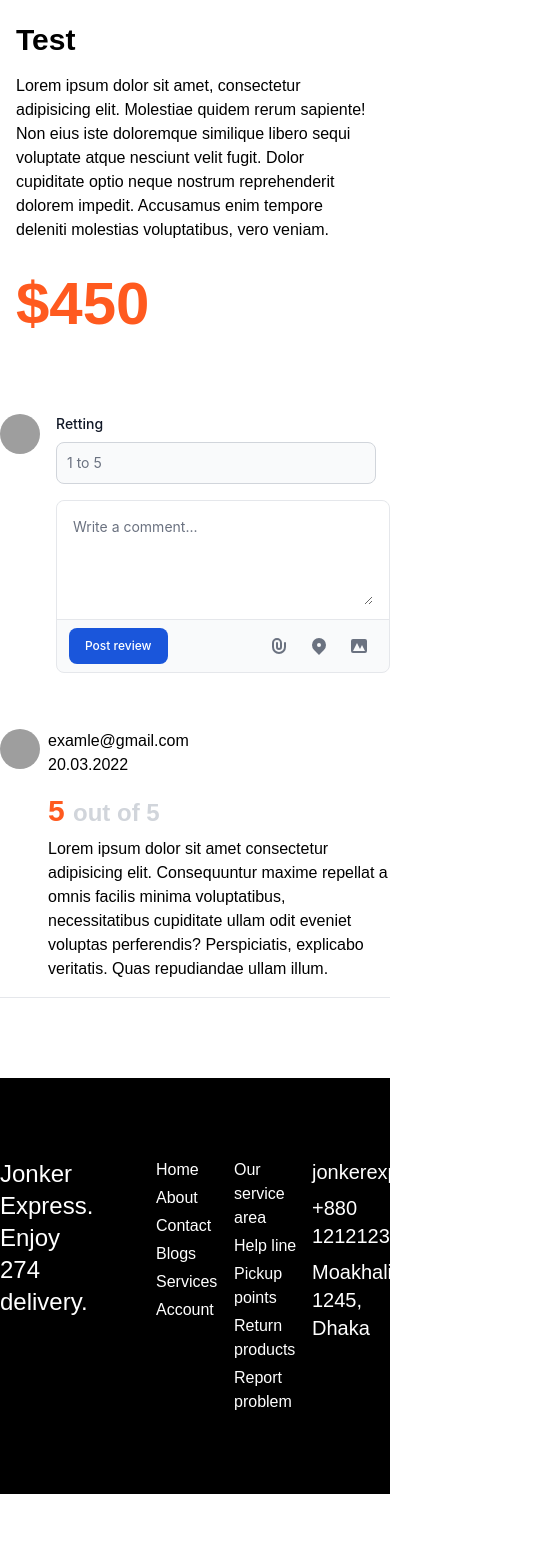
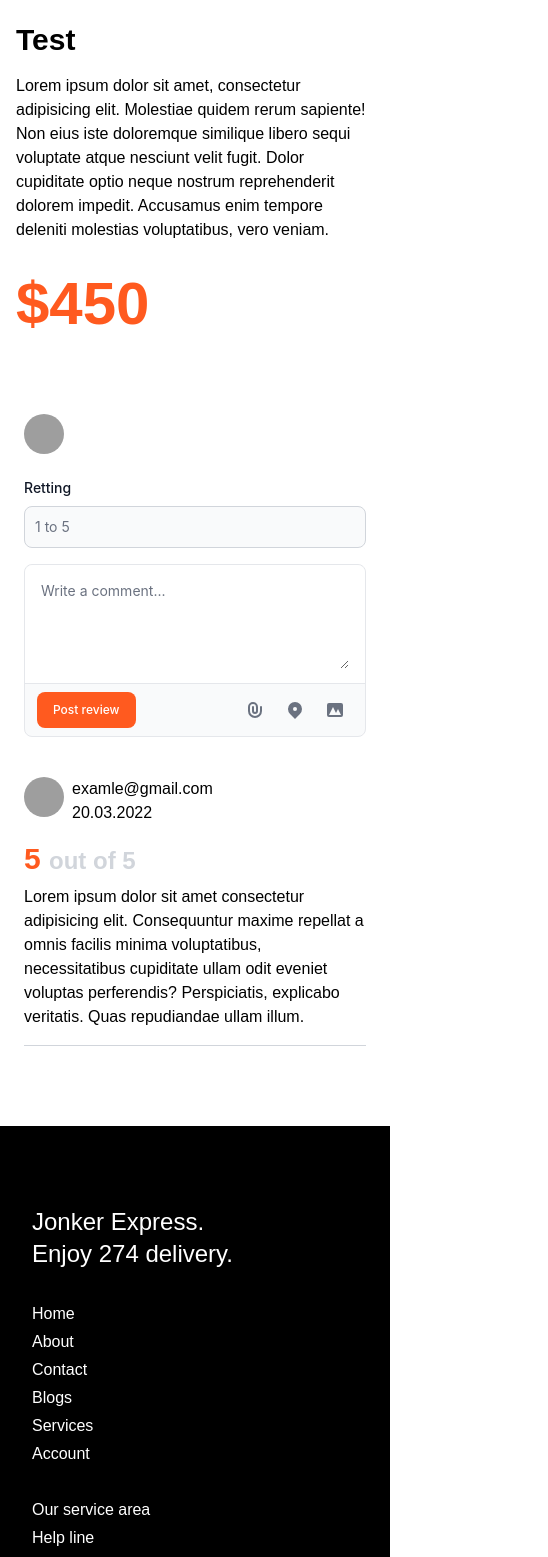
Before and after one commit to rejwan-ahamed/delivery-website-react-assignment-11-, a React (Create React App) app: page /service in a window 390 px wide. Shown: the part 432-1989 px from the top of the page, 548 px wide, since content can reach past the window. Before the commit the page ends 1926 px from the top, so only its background shows below. Built offline with nearby package versions, Linux system fonts and the light colour scheme; grey boxes are pictures that could not be loaded; a web font is replaced by a local one.

Commit message:
responsiveness added

```diff
--- a/src/Components/Card.js
+++ b/src/Components/Card.js
@@ -5,7 +5,7 @@ import { Link } from "react-router-dom";
 const Card = () => {
   return (
     <div>
-      <div class=" bg-white rounded-lg border w-[20rem] h-[33rem]">
+      <div class=" bg-white rounded-lg border w-full h-full sm:w-[20rem] sm:h-[33rem] lg:w-[18rem] lg:h-[33rem] xl:w-[20rem] xl:h-[33rem]">
         <Link href="#">
           <img
             class="rounded-t-lg w-full"
--- a/src/Components/Cards.js
+++ b/src/Components/Cards.js
@@ -8,7 +8,7 @@ const Cards = () => {
       <h1 className="font-general font-[600] text-4xl text-center mt-24">
         Our services.
       </h1>
-      <div className="grid grid-cols-3 gap-6 mt-10 mb-10 px-24">
+      <div className="flex flex-col gap-4 px-6 sm:grid sm:grid-cols-3 sm:gap-6 mt-10 mb-10 lg:px-0 xl:px-24">
         <Card></Card>
         <Card></Card>
         <Card></Card>
--- a/src/Components/Footer.js
+++ b/src/Components/Footer.js
@@ -4,9 +4,9 @@ import { Link } from "react-router-dom";
 const Footer = () => {
   return (
     <div>
-      <div className="main-footer-section font-general bg-black w-full grid grid-cols-5 text-white md:px-20 lg:px-40 py-20">
-        <h1 className="col-span-2 text-2xl font-[500] w-[60%]">Jonker Express.<br></br>Enjoy 274 delivery.</h1>
-        <div className="links flex flex-col gap-1 font-[500]">
+      <div className="main-footer-section font-general bg-black w-full block p-8 grid-cols-5 text-white md:px-20 sm:grid lg:px-20 xl:px-40  py-20 lg:grid-col-6 xl:grid-cols-5">
+        <h1 className="col-span-2 text-2xl font-[500] w-[100%] mb-8 sm:mb-0 sm:w-[60%] lg:col-span-1 xl:col-span-2">Jonker Express.<br></br>Enjoy 274 delivery.</h1>
+        <div className="links flex flex-col gap-1 font-[500] mb-8 sm:mb-0 sm:w-[60%]">
           <Link>Home</Link>
           <Link>About</Link>
           <Link>Contact</Link>
@@ -14,14 +14,14 @@ const Footer = () => {
           <Link>Services</Link>
           <Link>Account</Link>
         </div>
-        <div className="links flex flex-col gap-1 font-[500]">
+        <div className="links flex flex-col gap-1 font-[500] mb-8 sm:mb-0 sm:w-[60%]">
           <Link>Our service area</Link>
           <Link>Help line</Link>
           <Link>Pickup points</Link>
           <Link>Return products</Link>
           <Link>Report problem</Link>
         </div>
-        <div className="contacts font-[500] flex flex-col gap-2 text-xl">
+        <div className="contacts font-[500] flex flex-col gap-2 text-xl lg:col-span-2 xl:col-span-1">
           <h1>jonkerexpress@gmail.com</h1>
           <p>+880 12121231231</p>
           <p>Moakhali-1245, Dhaka</p>
--- a/src/Components/Header.js
+++ b/src/Components/Header.js
@@ -6,7 +6,7 @@ const Header = () => {
   return (
     <div>
       <div className="main-nav-section border-b">
-        <Navbar fluid={true} rounded={true} className="md:mx-20 lg:mx-40">
+        <Navbar fluid={true} rounded={true} className="md:mx-20 lg:mx-20 xl:mx-40">
           <Navbar.Brand href="/">
             <img
               src="/assets/images/logo.svg"
@@ -19,7 +19,7 @@ const Header = () => {
           </Navbar.Brand>
           <Navbar.Toggle />
           <Navbar.Collapse className="font-general font-[500] lg:pr-6">
-            <div className="main-collapse block lg:flex items-center justify-center gap-4">
+            <div className="main-collapse flex flex-col lg:flex-row lg:flex items-center justify-center gap-4">
               <Link to="/">Home</Link>
               <Link to="/services">Services</Link>
               <Link to="/blog">Blogs</Link>
--- a/src/Components/Home.js
+++ b/src/Components/Home.js
@@ -8,7 +8,7 @@ const Home = () => {
   UseTitle('Welcome to jonker express')
   return (
     <div>
-      <div className="main-home-section md:px-20 lg:px-40">
+      <div className="main-home-section md:px-20 lg:px-20 xl:px-40">
         <Hero></Hero>
         <Cards></Cards>
         <Bottom></Bottom>
--- a/src/Components/Myreviews.js
+++ b/src/Components/Myreviews.js
@@ -6,7 +6,7 @@ const Myreviews = () => {
   UseTitle('Your Review')
   return (
     <div>
-      <div className="user-all-reviews lg:20 xl:px-40 py-20">
+      <div className="user-all-reviews lg:px-20 xl:px-40 py-20">
         <div class="overflow-x-auto relative border sm:rounded-lg">
           <table class="w-full text-sm text-left text-gray-500 font-general">
             <thead class="text-xs text-gray-700 uppercase bg-gray-50">
--- a/src/Components/Service.js
+++ b/src/Components/Service.js
@@ -1,7 +1,7 @@
 import React from "react";
 import UseTitle from "./Title";
 const Service = () => {
-  UseTitle('Service')
+  UseTitle("Service");
   window.scroll(0, 0);
   return (
     <div>
@@ -31,18 +31,29 @@ const Service = () => {
         </div>
       </div>
       {/* comment section start here */}
-      <div className="main-comment-area lg:px-20 xl:px-40">
-        <div className="upper-part-comment-section flex gap-4">
+      <div className="main-comment-area px-6 lg:px-20 xl:px-40">
+        <div className="upper-part-comment-section block sm:flex gap-4">
           <img
             class="w-10 h-10 rounded-full"
             src="https://images.unsplash.com/photo-1438761681033-6461ffad8d80?ixlib=rb-4.0.3&ixid=MnwxMjA3fDB8MHxwaG90by1wYWdlfHx8fGVufDB8fHx8&auto=format&fit=crop&w=1170&q=80"
             alt="Rounded avatar"
           />
           <form className="w-full">
-          <div>
-            <label for="first_name" class="block mb-2 text-sm font-medium text-gray-900 dark:text-gray-300">Retting</label>
-            <input type="number" id="first_name" class="bg-gray-50 border border-gray-300 text-gray-900 text-sm rounded-lg focus:ring-blue-500 focus:border-blue-500 block p-2.5 mb-4 w-[20rem]" placeholder="1 to 5" required/>
-        </div>
+            <div>
+              <label
+                for="first_name"
+                class="mt-6 sm:mt-0 block mb-2 text-sm font-medium text-gray-900 dark:text-gray-300"
+              >
+                Retting
+              </label>
+              <input
+                type="number"
+                id="first_name"
+                class="bg-gray-50 border border-gray-300 text-gray-900 text-sm rounded-lg focus:ring-orange-500 focus:border-orange-500 block p-2.5 mb-4 w-full sm:w-[20rem]"
+                placeholder="1 to 5"
+                required
+              />
+            </div>
             <div className="mb-4 w-full bg-gray-50 rounded-lg border border-gray-200 dark:bg-gray-700 dark:border-gray-600">
               <div className="py-2 px-4 bg-white rounded-t-lg dark:bg-gray-800">
                 <label for="comment" className="sr-only">
@@ -59,7 +70,7 @@ const Service = () => {
               <div className="flex justify-between items-center py-2 px-3 border-t dark:border-gray-600">
                 <button
                   type="submit"
-                  className="inline-flex items-center py-2.5 px-4 text-xs font-medium text-center text-white bg-blue-700 rounded-lg focus:ring-4 focus:ring-blue-200 dark:focus:ring-blue-900 hover:bg-blue-800"
+                  className="inline-flex items-center py-2.5 px-4 text-xs font-medium text-center text-white bg-orange-500 rounded-lg focus:ring-4 focus:ring-orange-200 dark:focus:ring-orange-900 hover:bg-orange-800"
                 >
                   Post review
                 </button>
@@ -129,7 +140,7 @@ const Service = () => {
 
         {/* all reviews sections here */}
         <div className="all-reviews mb-20 mt-10">
-          <div className="main-review border-b">
+          <div className="main-review border-b border-gray-300">
             {/* user details */}
             <div className="user-details mb-4">
               <div className="main-details flex items-start gap-2">
@@ -143,8 +154,10 @@ const Service = () => {
                   <p>20.03.2022</p>
                 </div>
               </div>
-              <div className="main-review pl-12 font-general font-[500] mt-2">
-                <h1 className="font-general text-3xl font-[600] py-2 text-orange-500">5 <span className="text-gray-300 text-2xl">out of 5</span> </h1>
+              <div className="main-review sm:pl-12 font-general font-[500] mt-2">
+                <h1 className="font-general text-3xl font-[600] py-2 text-orange-500">
+                  5 <span className="text-gray-300 text-2xl">out of 5</span>{" "}
+                </h1>
                 <p>
                   Lorem ipsum dolor sit amet consectetur adipisicing elit.
                   Consequuntur maxime repellat a omnis facilis minima
--- a/src/Components/Servies.js
+++ b/src/Components/Servies.js
@@ -7,7 +7,7 @@ const Servies = () => {
   return (
     <div>
       <h1 className="font-general text-4xl text-center font-[600] mt-24">Our All services.</h1>
-      <div className="grid grid-cols-4 gap-6 mt-10 mb-10 px-24">
+      <div className="grid grid-cols-1 gap-6 mt-10 mb-10 px-6 lg:px-14 lg:grid-cols-3 xl:grid-cols-4 xl:gap-4 xl:px-16 2xl:px-24">
        <Card></Card>
        <Card></Card>
        <Card></Card>
```
Also changed, not shown: src/Components/AddService.js (+6 -6 lines), src/Components/Bottom.js (+9 -9 lines), src/Components/Hero.js (+4 -4 lines).
